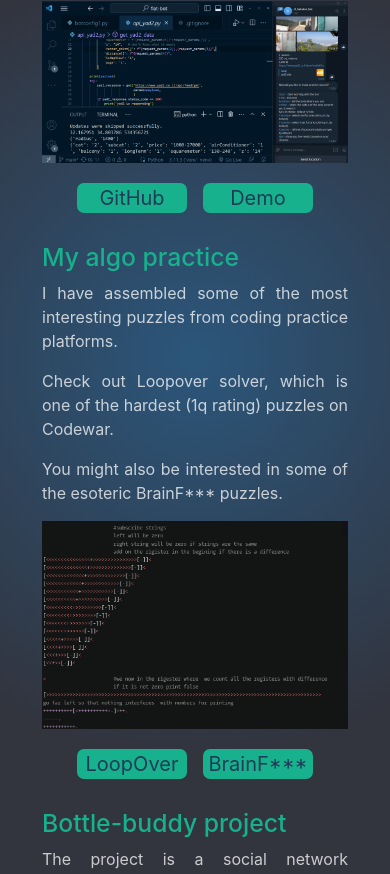
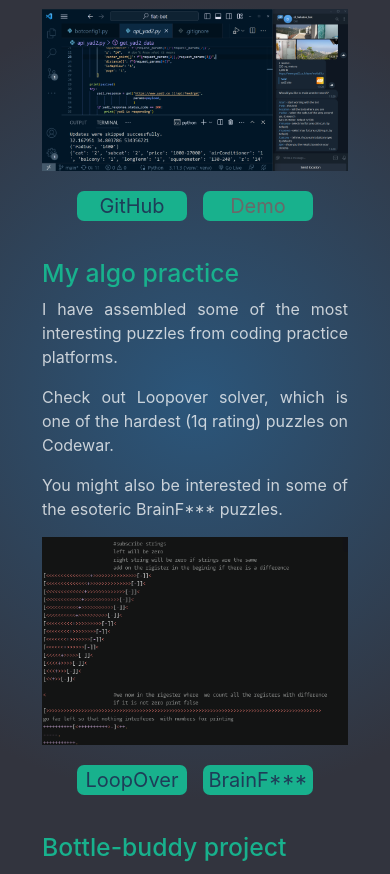
Before and after one commit to Chekinm/portfolio-page, a React (Create React App) app in the folder portfolio-app/: page / in a window 390 px wide. Shown: the part 2850-3724 px from the top of the page. Built offline with nearby package versions, Linux system fonts and the light colour scheme.

Commit message:
make demo link controllebaly  disabled

```diff
--- a/portfolio-app/src/components/Home.js
+++ b/portfolio-app/src/components/Home.js
@@ -11,8 +11,8 @@ import Navbar from './Navbar';
 const Home = () => {
   const rightColumnRef = useRef(null);
   useEffect(() => {
-    const handleScroll = (e) => {
-      const { deltaY } = e;
+    const handleScroll = (event) => {
+      const { deltaY } = event;
       if (rightColumnRef.current) {
         rightColumnRef.current.scrollTop += deltaY;
       }
--- a/portfolio-app/src/components/LeftColumn.js
+++ b/portfolio-app/src/components/LeftColumn.js
@@ -21,11 +21,13 @@ const LeftColumn = () => {
             <span className="skill">DRF</span>{'\u00A0'}
             <span className="skill">Node.js</span>{'\u00A0'}
             <span className="skill">Express.js</span>{'\n'}
+
             <span className="skill">React</span>{'\u00A0'}
             <span className="skill">Redux</span>{'\n'}
             <span className="skill">HTML5</span>{'\u00A0'}
             <span className="skill">Bootstrap</span>{'\u00A0'}
             <span className="skill">CSS</span>{'\n'}
+
             <span className="skill">Git</span>{'\u00A0'}
             <span className="skill">Github</span>{'\u00A0'}
           </p>
--- a/portfolio-app/src/components/ProjectCard.js
+++ b/portfolio-app/src/components/ProjectCard.js
@@ -12,6 +12,7 @@ const ProjectCard = ({project}) => {
           nameLinkSrc,
           linkDemo,
           nameLinkDemo,
+          demoEnable,
           } = project
   console.log(name)
 
@@ -34,7 +35,7 @@ const ProjectCard = ({project}) => {
               </a>
             </Col>
             <Col xs={5} className="skill me-auto ps-1 pe-1">
-              <a className="link-button text-decoration-none"
+              <a className={"link-button text-decoration-none" + (!demoEnable ? " disabled-link":"")}
                 target="_blank"
                 rel="noreferrer"
                 href={linkDemo}>
@@ -62,7 +63,7 @@ const ProjectCard = ({project}) => {
             width="100%"
           />
 
-          <Row>
+          <Row className="mb-2">
             <Col xs={4} className="skill ms-auto me-3 ps-1 pe-1">
               <a className="link-button text-decoration-none"
                 target="_blank"
@@ -72,7 +73,7 @@ const ProjectCard = ({project}) => {
               </a>
             </Col>
             <Col xs={4} className="skill me-auto ps-1 pe-1">
-              <a className="link-button text-decoration-none"
+              <a className={"link-button text-decoration-none" + (!demoEnable ? " disabled-link":"")}
                 target="_blank"
                 rel="noreferrer"
                 href={linkDemo}>
--- a/portfolio-app/src/components/projectsData.json
+++ b/portfolio-app/src/components/projectsData.json
@@ -22,7 +22,7 @@
                            ],
             "linkSrc": "https://github.com/Chekinm/flat-bot/",
             "nameLinkSrc": "GitHub",
-            "linkDemo": "https://chekinm.github.io/",
+            "linkDemo": "https://github.com/Chekinm/flat-bot/",
             "nameLinkDemo": "Demo",
             "demoEnable": false
         },
@@ -52,9 +52,9 @@
               ],
             "linkSrc": "https://github.com/Chekinm/bottle-buddy",
             "nameLinkSrc": "GitHub",
-            "linkDemo": "https://bottle-buddy-front.onrender.com/",
+            "linkDemo": "https://github.com/Chekinm/bottle-buddy",
             "nameLinkDemo": "Demo",
-            "demoEnable": true
+            "demoEnable": false
         }
     ]
 }
--- a/portfolio-app/src/index.css
+++ b/portfolio-app/src/index.css
@@ -60,6 +60,13 @@ article {
 
 .link-button  {
   color: rgb(30, 61, 88);
+}
+
+.disabled-link {
+    color: rgb(105, 105, 105);
+    text-decoration: none;
+    pointer-events: none; /* Prevents interactions like clicks */
+    cursor: default;     /* Changes cursor appearance */
 }
 
 
@@ -148,7 +155,7 @@ article {
     /* min-height: max-content; */
     margin-top: 0;
     padding: 10px;
-    min-height: 700vh;
+    min-height: 710vh;
     overflow-y: initial;
   }
 
@@ -168,7 +175,7 @@ article {
   }
   .independent-scroll {
 
-    min-height: 820vh;
+    min-height: 830vh;
 
   }
   }
@@ -180,7 +187,7 @@ article {
   .independent-scroll {
     /* min-height: max-content; */
 
-    min-height: 950vh;
+    min-height: 970vh;
 
   }
 }
@@ -190,7 +197,7 @@ article {
   .independent-scroll {
     /* min-height: max-content; */
 
-    min-height: 1050vh;
+    min-height: 1070vh;
 
   }
 }
@@ -200,7 +207,7 @@ article {
   .independent-scroll {
     /* min-height: max-content; */
 
-    min-height: 1350vh;
+    min-height: 1390vh;
 
   }
 }
```
